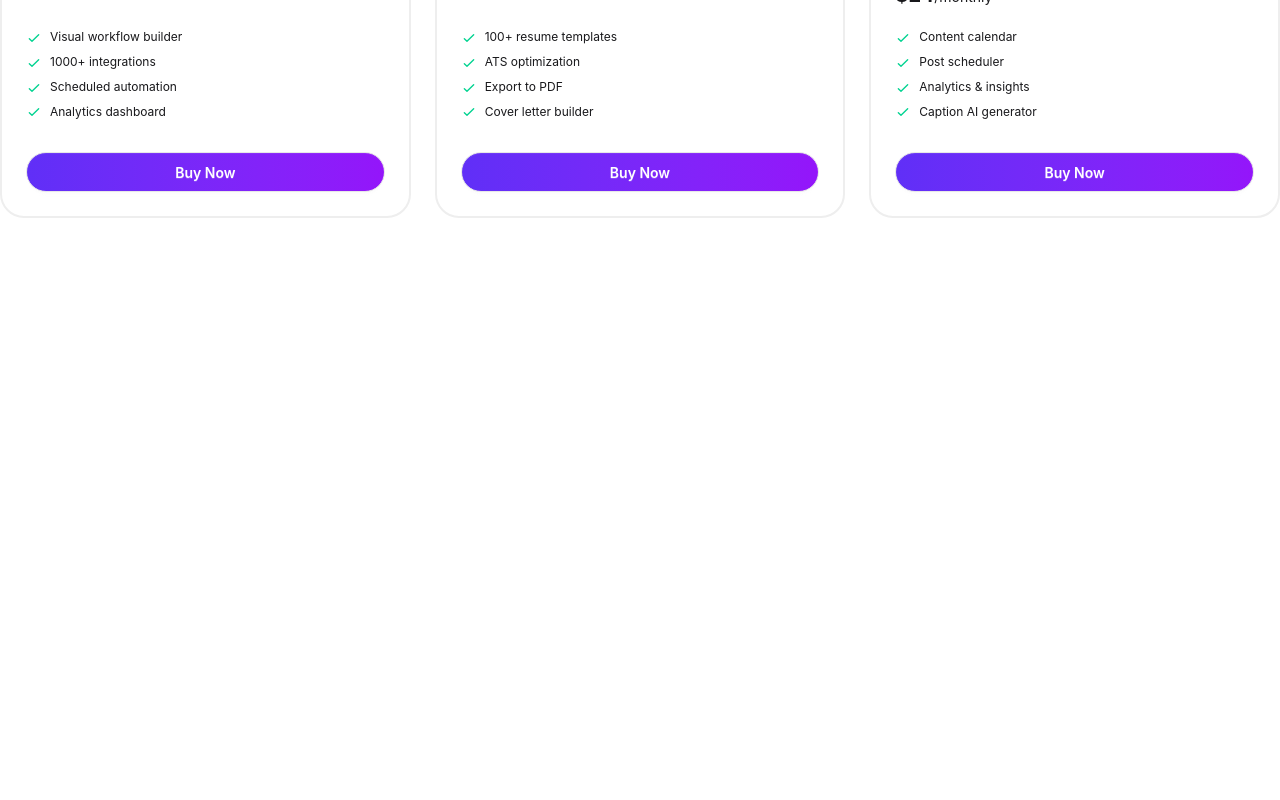
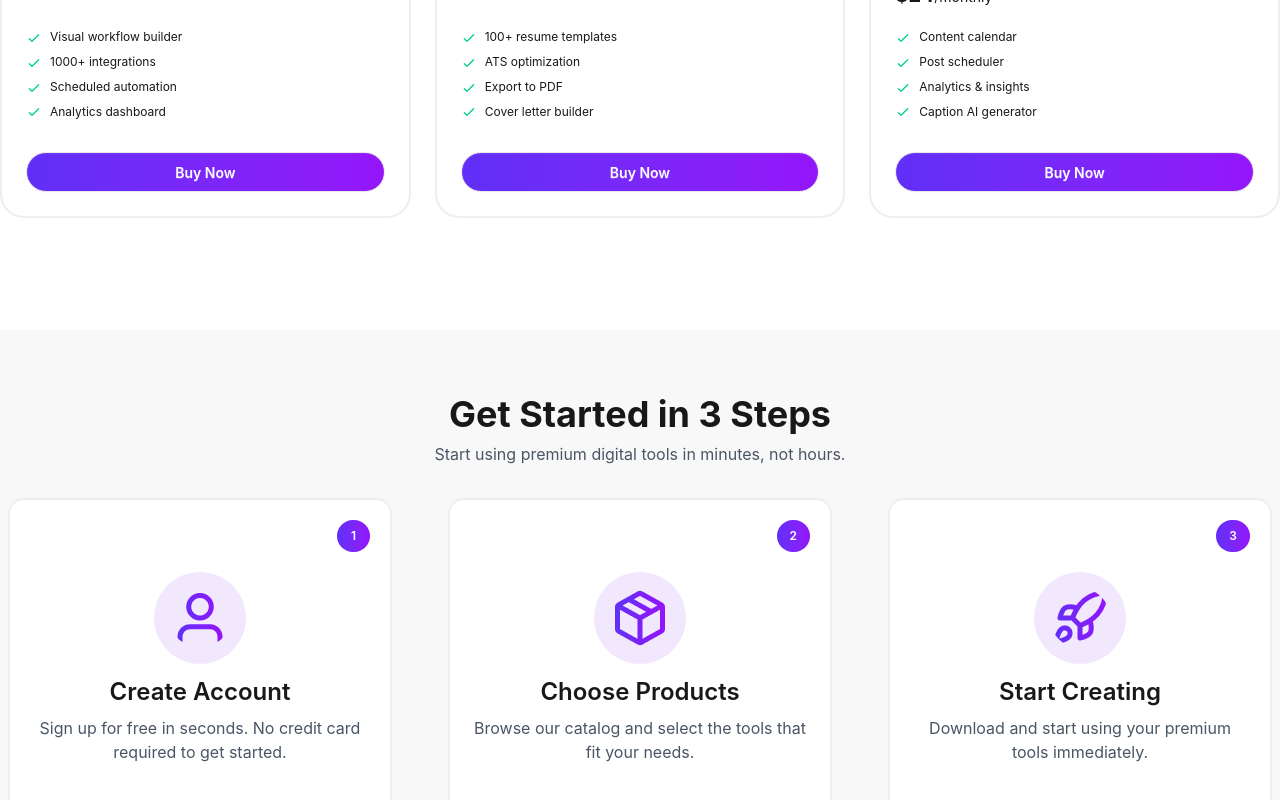
Before and after one commit to mironydev/digitools, a React (Vite) app: page / in a window 1280 px wide. Shown: the part 2008-2808 px from the top of the page. Before the commit the page ends 2226 px from the top, so only its background shows below. Built offline with nearby package versions, Linux system fonts and the light colour scheme.

Commit message:
added guide-card

```diff
--- a/src/App.jsx
+++ b/src/App.jsx
@@ -5,6 +5,7 @@ import Banner from "./homepage/banner/Banner";
 import Ratings from "./homepage/banner/Ratings";
 import Products from "./homepage/products/Products";
 import { Suspense } from "react";
+import GuideCard from "./homepage/guidecard/GuideCard";
 
 const fetchProducts = async () => {
   const res = await fetch("/data.json");
@@ -28,6 +29,7 @@ function App() {
       >
         <Products productsPromise={productsPromise}></Products>
       </Suspense>
+      <GuideCard></GuideCard>
 
       <ToastContainer></ToastContainer>
     </>
--- /dev/null
+++ b/src/homepage/guidecard/GuideCard.jsx
@@ -0,0 +1,68 @@
+import React from "react";
+import userIMG from "../../assets/user.png";
+import packageIMG from "../../assets/package.png";
+import rocketIMG from "../../assets/rocket.png";
+
+const GuideCard = () => {
+  return (
+    <div className="bg-base-200 mt-28 py-16">
+      <div className="container mx-auto">
+        <div className="text-center pb-4">
+          <h2 className="text-4xl font-bold">Get Started in 3 Steps</h2>
+          <p className="text-gray-600 pt-2 pb-4">
+            Start using premium digital tools in minutes, not hours.
+          </p>
+        </div>
+        <div className="grid grid-cols-3 mx-auto gap-14 text-center w-fit">
+          <div className="max-w-sm relative bg-base-100 rounded-2xl border-2 border-base-300 px-5 py-18 flex flex-col items-center">
+            <span className="absolute top-5 right-5 bg-red-400 rounded-full px-3.5 py-2 font-semibold text-white text-xs bg-linear-to-r from-[#602FF7] to-[#9415FA]">
+              1
+            </span>
+            <img
+              src={userIMG}
+              alt=""
+              className="bg-[#F2E8FE] rounded-full p-4"
+            />
+            <h4 className="font-semibold text-2xl pt-3 pb-2">Create Account</h4>
+            <p className="text-gray-600">
+              Sign up for free in seconds. No credit card required to get
+              started.
+            </p>
+          </div>
+          <div className="max-w-sm relative bg-base-100 rounded-2xl border-2 border-base-300 px-5 py-18 flex flex-col items-center">
+            <span className="absolute top-5 right-5 bg-red-400 rounded-full px-3.25 py-2 font-semibold text-white text-xs bg-linear-to-r from-[#602FF7] to-[#9415FA]">
+              2
+            </span>
+            <img
+              src={packageIMG}
+              alt=""
+              className="bg-[#F2E8FE] rounded-full p-4"
+            />
+            <h4 className="font-semibold text-2xl pt-3 pb-2">
+              Choose Products
+            </h4>
+            <p className="text-gray-600">
+              Browse our catalog and select the tools that fit your needs.
+            </p>
+          </div>
+          <div className="max-w-sm relative bg-base-100 rounded-2xl border-2 border-base-300 px-5 py-18 flex flex-col items-center">
+            <span className="absolute top-5 right-5 bg-red-400 rounded-full px-3.25 py-2 font-semibold text-white text-xs bg-linear-to-r from-[#602FF7] to-[#9415FA]">
+              3
+            </span>
+            <img
+              src={rocketIMG}
+              alt=""
+              className="bg-[#F2E8FE] rounded-full p-4"
+            />
+            <h4 className="font-semibold text-2xl pt-3 pb-2">Start Creating</h4>
+            <p className="text-gray-600">
+              Download and start using your premium tools immediately.
+            </p>
+          </div>
+        </div>
+      </div>
+    </div>
+  );
+};
+
+export default GuideCard;
```
